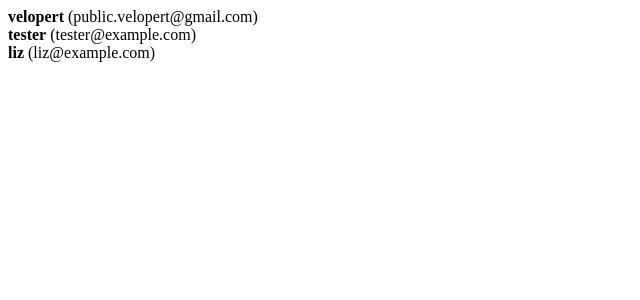
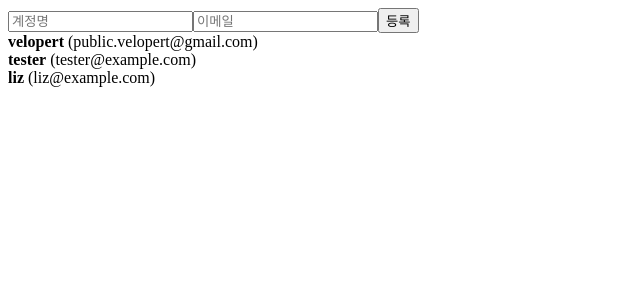
Before and after one commit to ChanJuShin/begin-react, a React (Create React App) app: page / in a window 1280 px wide. Shown: the top 300 px of the page, without its empty margins (0-640 px from the left). Built offline with nearby package versions, Linux system fonts and the light colour scheme.

Commit message:
배열에 항목 추가

```diff
--- a/src/App.js
+++ b/src/App.js
@@ -1,9 +1,22 @@
-import React, { useRef } from 'react';
+import React, { useRef, useState } from 'react';
 import './App.css';
 import UserList from "./UserList";
+import CreateUser from "./CreateUser";
 
 function App() {
-  const users = [
+  const [inputs, setInputs] = useState({
+    username: '',
+    email: ''
+  });
+  const { username, email } = inputs;
+  const onChange = e => {
+    const { name, value } = e.target;
+    setInputs({
+      ...inputs,
+      [name]: value
+    });
+  };
+  const [users, setUsers] = useState([
     {
       id: 1,
       username: 'velopert',
@@ -19,14 +32,32 @@
       username: 'liz',
       email: 'liz@example.com'
     }
-  ];
+  ]);
 
   const nextId = useRef(4);
   const onCreate = () => {
+    const user = {
+      id: nextId.current,
+      username,
+      email
+    };
+    setUsers(users.concat(user));
+    setInputs({
+      username: '',
+      email: ''
+    });
     nextId.current += 1;
   };
   return (
-    <UserList users={users} />
+    <>
+      <CreateUser
+        username={username}
+        email={email}
+        onChange={onChange}
+        onCreate={onCreate}
+      />
+      <UserList users={users} />
+    </>
   );
 }
 
--- /dev/null
+++ b/src/CreateUser.js
@@ -0,0 +1,23 @@
+import React from 'react';
+
+function CreateUser({ username, email, onChange, onCreate }) {
+  return (
+    <div>
+      <input
+        name="username"
+        placeholder="계정명"
+        onChange={onChange}
+        value={username}
+      />
+      <input
+        name="email"
+        placeholder="이메일"
+        onChange={onChange}
+        value={email}
+      />
+      <button onClick={onCreate}>등록</button>
+    </div>
+  );
+}
+
+export default CreateUser;
```
